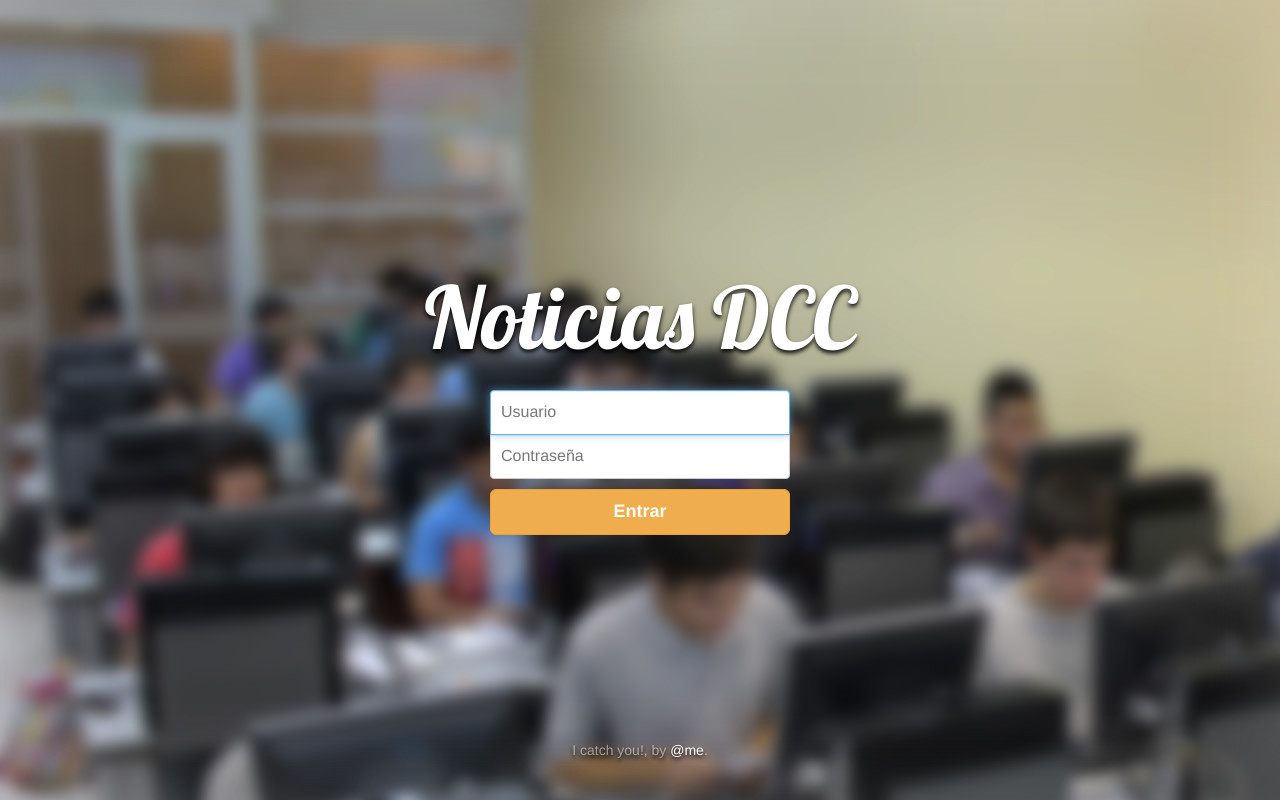
After one commit to WillyMaikowski/ncid, a Django app: page /news/login in a window 1280 px wide. The commit adds this page. Run offline with Django 3.2, Linux system fonts and the light colour scheme; some libraries are stand-ins or nearby versions.

Commit message:
Implemented login and logout. Restricting access to content edition.

```diff
--- /dev/null
+++ b/news/static/news/style/index.css
@@ -0,0 +1,112 @@
+@import url(http://fonts.googleapis.com/css?family=Lobster);
+
+a,
+a:focus,
+a:hover {
+    color: #fff;
+}
+
+html,
+body {
+    height: 100%;
+}
+body {
+    color: #fff;
+    text-align: center;
+    text-shadow: 0 3px 4px rgba(0,0,0,.9);
+    background-image: url( 'images/dcc.jpg' );
+}
+
+.site-wrapper {
+    display: table;
+    width: 100%;
+    height: 100%; /* For at least Firefox */
+    min-height: 100%;
+    -webkit-box-shadow: inset 0 0 100px rgba(255,255,255,.2);
+    box-shadow: inset 0 0 100px rgba(255,255,255,.2);
+}
+.site-wrapper-inner {
+    display: table-cell;
+    vertical-align: top;
+}
+.cover-container {
+    margin-right: auto;
+    margin-left: auto;
+}
+
+.inner {
+    padding: 30px;
+}
+.cover {
+    padding: 0 20px;
+}
+.cover .btn-lg {
+    padding: 10px 20px;
+    font-weight: bold;
+}
+.cover-heading {
+    font-family: 'Lobster', cursive;
+    font-size: 86px;
+}
+
+.mastfoot {
+    color: #999; /* IE8 proofing */
+    color: rgba(255,255,255,.5);
+}
+
+
+@media (min-width: 768px) {
+    .mastfoot {
+        position: fixed;
+        bottom: 0;
+    }
+    .site-wrapper-inner {
+        vertical-align: middle;
+    }
+    .mastfoot,
+    .cover-container {
+        width: 100%;
+    }
+}
+
+@media (min-width: 992px) {
+    .mastfoot,
+    .cover-container {
+        width: 700px;
+    }
+}
+
+.form-signin {
+    max-width: 330px;
+    padding: 15px;
+    margin: 0 auto;
+}
+.form-signin .form-signin-heading,
+.form-signin .checkbox {
+    margin-bottom: 10px;
+}
+.form-signin .checkbox {
+    font-weight: normal;
+}
+.form-signin .form-control {
+    position: relative;
+    height: auto;
+    -webkit-box-sizing: border-box;
+    -moz-box-sizing: border-box;
+    box-sizing: border-box;
+    padding: 10px;
+    font-size: 16px;
+}
+.form-signin .form-control:focus {
+    z-index: 2;
+}
+.form-signin input[type="text"] {
+    margin-bottom: -1px;
+    border-bottom-right-radius: 0;
+    border-bottom-left-radius: 0;
+}
+.form-signin input[type="password"] {
+    margin-bottom: 10px;
+    border-top-left-radius: 0;
+    border-top-right-radius: 0;
+}
--- a/news/templates/news/base.html
+++ b/news/templates/news/base.html
@@ -12,11 +12,13 @@
         <script src="{% static 'news/js/jquery-ui.min.js' %}" ></script>
         <script src="{% static 'news/js/datepicker-es.js' %}" ></script>
         <script src="{% static 'news/js/edition-common.js' %}" ></script>
+        <script src="{% static 'news/js/content.js' %}" ></script>
         {% block head %}{% endblock %}
     </head>
     <body>
         <!-- The header with the navigaton bar -->
         <header>
+            <a id=close-session" href="{% url 'logout'%}" >Cerrar Session</a>
             <h1>Bienvenido al Sistema de Noticias</h1>
             <nav>
                 <a href="{% url 'news_display'%}" target="_blank">Pantalla de Noticias</a>
--- /dev/null
+++ b/news/templates/news/login.html
@@ -0,0 +1,48 @@
+{% load staticfiles %}
+<!DOCTYPE html>
+<html lang="es"><head>
+<meta http-equiv="content-type" content="text/html; charset=UTF-8">
+        <meta charset="utf-8">
+        <meta http-equiv="X-UA-Compatible" content="IE=edge">
+        <meta name="viewport" content="width=device-width, initial-scale=1">
+        <meta name="description" content="">
+        <meta name="author" content="">
+
+        <title>Sistemas de Noticias DCC</title>
+
+        <link rel="stylesheet" href="{% static 'news/style/bootstrap.css' %}">
+        <link href="{% static 'news/style/index.css' %}" rel="stylesheet">
+        <script src="{% static 'news/js/jquery.min.js' %}"></script>
+        <script src="{% static 'news/js/bootstrap.js' %}"></script>
+
+        <!--[if lt IE 9]>
+        <script src="https://oss.maxcdn.com/html5shiv/3.7.2/html5shiv.min.js"></script>
+        <script src="https://oss.maxcdn.com/respond/1.4.2/respond.min.js"></script>
+        <![endif]-->
+    </head>
+    <body>
+        <div class="site-wrapper">
+            <div class="site-wrapper-inner">
+                <div class="cover-container">
+                    <div class="inner cover">
+                        <h1 class="cover-heading">Noticias DCC</h1>
+                        <span class="has-error">{{ message }}</span>
+                        <form action="{% url 'login' %}" method="POST" class="form-signin" role="form">
+                            {% csrf_token %}
+                            <input class="form-control" name="username" placeholder="Usuario" required="" autofocus="" type="text">
+                            <input class="form-control" name="password" placeholder="Contraseña" required="" type="password">
+                            <button class="btn btn-lg btn-warning btn-block" type="submit">Entrar</button>
+                        </form>
+                    </div>
+                    <div class="mastfoot">
+                        <div class="inner">
+                            <p>I catch you!, by <a href="">@me</a>.</p>
+                        </div>
+                    </div>
+                </div>
+            </div>
+        </div>
+
+
+
+</body></html>
--- a/news/urls.py
+++ b/news/urls.py
@@ -28,6 +28,10 @@ urlpatterns = patterns('',
     # Display URLs
     url(r'^display/$', views.news_display, name='news_display'),
 
+    # Login and logout URL
+    url(r'^login$', views.login_request, name='login'),
+    url(r'^logout$', views.logout_request, name='logout'),
+
     # Index
     url(r'^$', views.index, name='index')
 )
--- a/news/views.py
+++ b/news/views.py
@@ -8,10 +8,14 @@ from django.shortcuts import render
 from django import forms
 from django.core.urlresolvers import reverse
 from django.utils import timezone
+from django.contrib.auth import authenticate, login, logout
 
 from datetime import *
 from itertools import chain
 from news.models import Alert, Template, Event, Slide
+from django.contrib.auth.decorators import user_passes_test
+
+LoginURL = '/news/login'
 
 # Forms
 class EventForm(forms.ModelForm):
@@ -64,16 +68,48 @@ class SlideForm(forms.Form):
         if event_id != None:
             slide.associated_event = Event.objects.get(pk=event_id)
 
+# Tells if the user has edition permissions.
+def user_can_edit(user):
+    return user.is_authenticated() and user.has_perm('news.content_edition')
+
+# Login and logout
+def login_request(request):
+    message = ''
+    if request.method == 'POST':
+        username = request.POST['username']
+        password = request.POST['password']
+        user = authenticate(username=username, password=password)
+        if user is not None:
+            if user.is_active:
+                login(request, user)
+                return HttpResponseRedirect(reverse('index'))
+            else:
+                message = "Cuenta desactivada."
+        else:
+            message = "Nombre de usuario o contraseña invalido."
+
+    context = {'message': message}
+    return render(request, 'news/login.html', context)
+
+def logout_request(request):
+    logout(request)
+    context = {'message' : 'Sesion cerrada con exito.'}
+    return render(request, 'news/login.html', context)
+
 # Pages used by the client.
+@user_passes_test(user_can_edit, login_url=LoginURL)
 def index(request):
     context = {}
     return render(request, 'news/index.html', context)
 
+@user_passes_test(user_can_edit, login_url=LoginURL)
 def add_event(request):
     if request.method == 'POST':
         form = EventForm(request.POST)
         if form.is_valid():
-            event = form.save()
+            event = form.save(commit=False)
+            event.author = request.user.username
+            event.save()
             return HttpResponseRedirect(reverse('edit_event', kwargs={'event_id': event.pk }))
     else:
         form = EventForm()
@@ -81,6 +117,7 @@ def add_event(request):
     context = {'form' : form}
     return render(request, 'news/add_event_form.html', context)
 
+@user_passes_test(user_can_edit, login_url=LoginURL)
 def edit_event(request, event_id):
     event = Event.objects.get(pk=event_id)
     if request.method == 'POST':
@@ -104,6 +141,7 @@ def edit_event(request, event_id):
     return render(request, 'news/edit_event_form.html', context)
 
 @ensure_csrf_cookie
+@user_passes_test(user_can_edit, login_url=LoginURL)
 def edit_content(request, content_id):
     content = Slide.objects.get(pk=content_id)
     if request.method == 'POST':
@@ -125,19 +163,23 @@ def edit_content(request, content_id):
     context = {'content' : content}
     return render(request, 'news/edit_content.html', context)
 
+@user_passes_test(user_can_edit, login_url=LoginURL)
 def add_content(request):
     content = Slide()
     content.title = 'Borrador Sin Titulo'
     content.content = 'Borrador'
     content.template = Template.objects.all()[0]
+    content.author = request.user.username
     content.save()
 
     return HttpResponseRedirect(reverse('edit_content', kwargs={'content_id': content.pk }))
 
+@user_passes_test(user_can_edit, login_url=LoginURL)
 def search_content(request):
     context = {}
     return render(request, 'news/search_content.html', context)
 
+@user_passes_test(user_can_edit, login_url=LoginURL)
 def news_display(request):
     context = {}
     return render(request, 'news/news_display.html', context)
@@ -164,18 +206,33 @@ def dispatch_search_content_query(category, search_term):
     return SearchMethods[category] (search_term)
 
 # Methods used via AJAX
+@user_passes_test(user_can_edit, login_url=LoginURL)
 def all_events(request):
     return HttpResponse(serializers.serialize("json", Event.objects.all()), content_type="application/json")
 
+@user_passes_test(user_can_edit, login_url=LoginURL)
 def all_contents(request):
     return HttpResponse(serializers.serialize("json", Slide.objects.all()), content_type="application/json")
 
-def all_slide_templates(request):
-    return HttpResponse(serializers.serialize("json", Template.objects.all()), content_type="application/json")
-
+@user_passes_test(user_can_edit, login_url=LoginURL)
 def get_content(request, content_id):
     content = Slide.objects.get(pk=content_id)
     return HttpResponse(serializers.serialize("json", [content]), content_type="application/json")
+
+@user_passes_test(user_can_edit, login_url=LoginURL)
+def search_content_query_json(request):
+    category = request.GET['category']
+    search_term = request.GET['term']
+
+    try:
+        queryResult = dispatch_search_content_query(category, search_term)
+        return HttpResponse(serializers.serialize("json", queryResult), content_type="application/json")
+    except (KeyError, ValueError):
+        return HttpResponse("[]", content_type="application/json")
+
+# Public AJAX methods
+def all_slide_templates(request):
+    return HttpResponse(serializers.serialize("json", Template.objects.all()), content_type="application/json")
 
 def current_events(request):
     return HttpResponse(serializers.serialize("json", Event.current_events()), content_type="application/json")
@@ -187,14 +244,4 @@ def current_slides(request):
     return HttpResponse(serializers.serialize("json", Slide.current_slides()), content_type="application/json")
 
 def current_drafts(request):
-    return HttpResponse(serializers.serialize("json", Slide.current_drafts()), content_type="application/json")
-
-def search_content_query_json(request):
-    category = request.GET['category']
-    search_term = request.GET['term']
-
-    try:
-        queryResult = dispatch_search_content_query(category, search_term)
-        return HttpResponse(serializers.serialize("json", queryResult), content_type="application/json")
-    except (KeyError, ValueError):
-        return HttpResponse("[]", content_type="application/json")
+    return HttpResponse(serializers.serialize("json", Slide.current_drafts(request.user)), content_type="application/json")
```
Also changed, not shown: news/models.py (+7 -2 lines), news/static/news/bootstrap.js (added), news/static/news/style/images/dcc.jpg (added).
